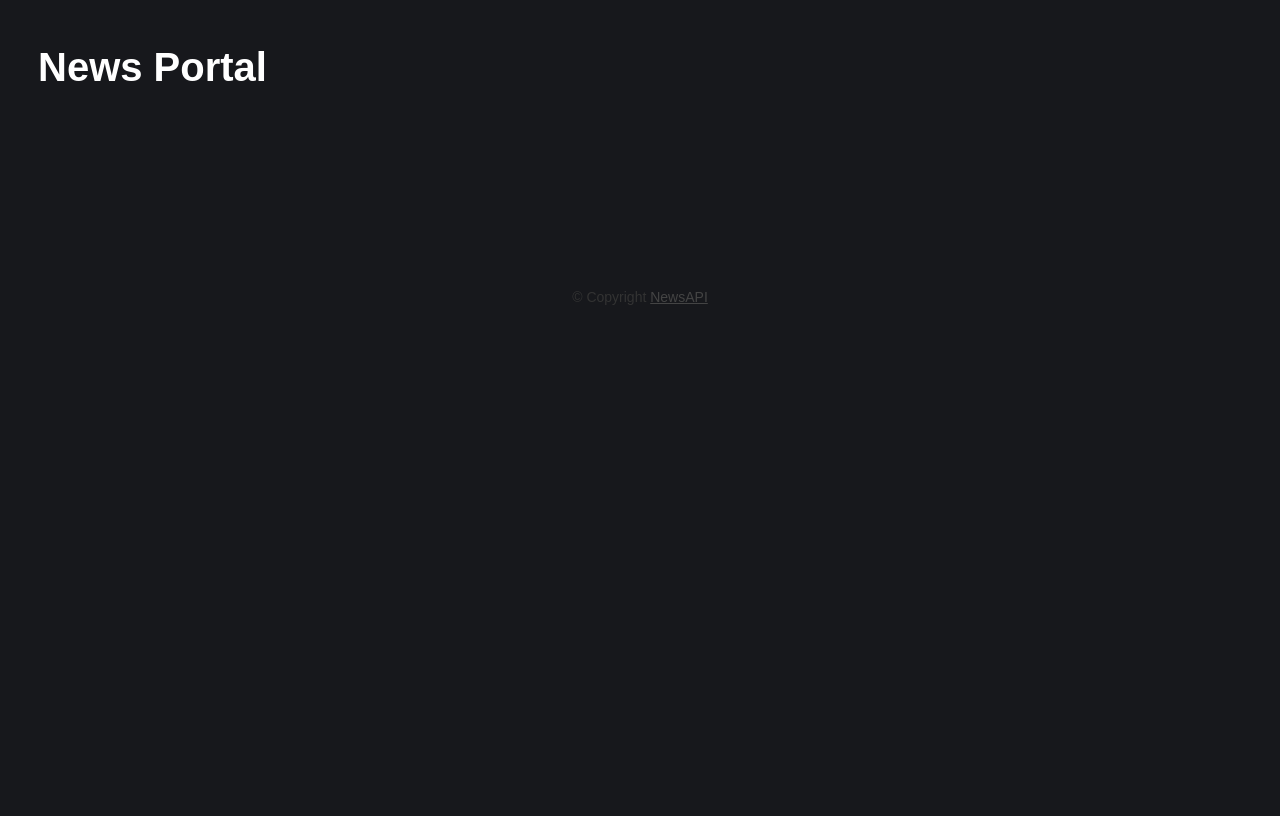
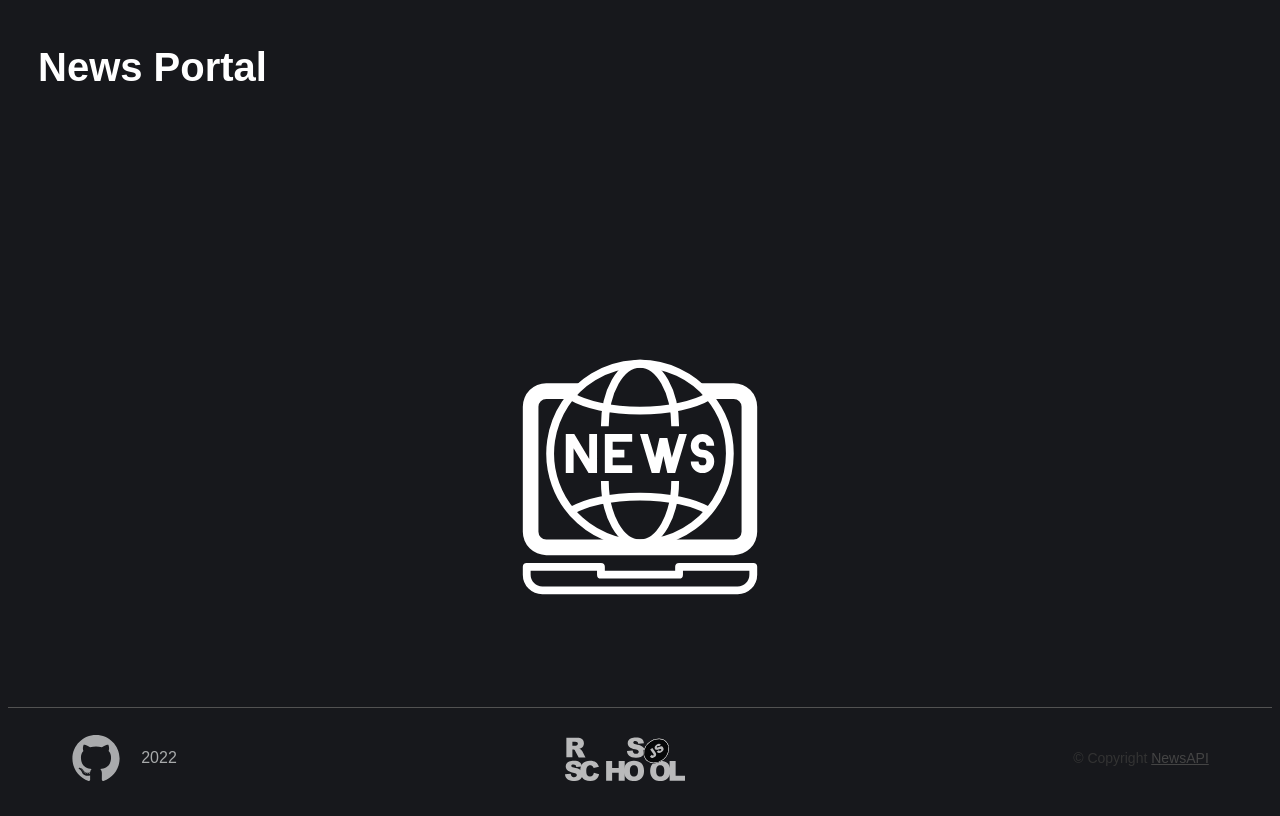
Before and after one commit to Boffin-ux/rss-stage_1-2_tasks, a website built with webpack: page news-JS/src/index.html in a window 1280 px wide. Built offline with nearby package versions, Linux system fonts and the light colour scheme; no server answers.

Commit message:
feat: add Adaptive layout by stage 4

```diff
--- a/news-JS/src/components/view/news/news.css
+++ b/news-JS/src/components/view/news/news.css
@@ -1,3 +1,15 @@
+.news {
+    width: 100%;
+    height: 100%;
+    padding-top: 2rem;
+}
+.news__img {
+    display: flex;
+    justify-content: center;
+    height: 250px;
+    margin: 5% auto;
+    background: url(../../../img/main-bg.svg) no-repeat center center;
+}
 .news__item {
     display: flex;
     flex-direction: column;
@@ -121,6 +133,7 @@
     left: 0%;
 }
 
+
 @media (min-width: 640px) {
     .news__item {
         flex-direction: row;
--- a/news-JS/src/components/view/sources/sources.css
+++ b/news-JS/src/components/view/sources/sources.css
@@ -1,11 +1,22 @@
 .sources {
     display: flex;
-    flex-wrap: nowrap;
+    flex-wrap: wrap;
+    justify-content: center;
     width: 100%;
-    height: 120px;
+    height: 130px;
     overflow: auto;
     align-items: center;
     font: 300 1em 'Fira Sans', sans-serif;
+}
+.sources::-webkit-scrollbar {
+    width: 14px;
+    background-color: #70d6ff;
+    border-radius: 5px;
+}
+.sources::-webkit-scrollbar-thumb {
+    background-color: #ffffff;
+    border-radius: 5px;
+    -webkit-box-shadow: inset 0 0 6px rgb(0 0 0 / 50%);
 }
 
 .source__item {
--- a/news-JS/src/global.css
+++ b/news-JS/src/global.css
@@ -2,22 +2,27 @@ body {
     color: #fff;
     background: #17181c;
     font-family: sans-serif;
+    min-height: 100vh;
+    display: flex;
+    flex-direction: column;
 }
-
 header {
     padding: 10px 30px;
 }
-
 header h1 {
     font-size: 40px;
     font-weight: 800;
 }
-
+main {
+    padding-bottom: 20px;
+}
 footer {
     height: 100px;
     display: flex;
     align-items: center;
     justify-content: center;
+    margin-top: auto;
+    border-top: 1px solid #525252;
 }
 footer .copyright {
     font-size: 14px;
@@ -33,3 +38,50 @@ footer .copyright a:hover {
 footer .copyright:before {
     content: '©';
 }
+.footer__wrap {
+    display: flex;
+    justify-content: space-between;
+    width: 90%;
+    height: 100%;
+    align-items: center;
+}
+.author {
+    display: flex;
+    align-items: center;
+    justify-content: center;
+    color: #a8aaab;
+}
+.link {
+    height: 50px;
+    -webkit-filter: invert(100%);
+    filter: invert(100%);
+    display: inline-block;
+    background-size: contain;
+    opacity: 0.7;
+}
+.link:hover {
+    opacity: 1;
+}
+.rs-link {
+    width: 120px;
+    background: url(img/RSSchool.svg) no-repeat center center;
+}
+.github-link {
+    width: 50px;
+    background: url(img/github.svg) no-repeat center center;
+    margin-right: 20px;
+}
+@media (max-width: 639px) {
+    footer {
+        height: 200px;
+    }
+    .footer__wrap {
+        width: 100%;
+        flex-direction: column;
+        gap: 10px;
+        padding-top: 40px;
+    }
+    .rs-link {
+        width: 100%;
+    }
+}
--- a/news-JS/src/index.html
+++ b/news-JS/src/index.html
@@ -14,12 +14,20 @@
     </header>
     <main>
         <div class="sources buttons"></div>
-        <div class="news"></div>
+        <div class="news">
+            <div class="news__img"></div>
+        </div>
     </main>
     <footer>
-        <p class="copyright">
-            Copyright <a href="https://newsapi.org">NewsAPI</a>
-        </p>
+        <div class="footer__wrap">
+            <div class="author">
+                <a target="_blank" href="https://github.com/Boffin-ux" class="link github-link"></a> 2022
+            </div>
+            <a target="_blank" href="https://rs.school/js/" class="link rs-link"></a>
+            <p class="copyright">
+                Copyright <a href="https://newsapi.org">NewsAPI</a>
+            </p>
+        </div>
     </footer>
 
     <template id="sourceItemTemp">
```
Also changed, not shown: news-JS/src/img/RSSchool.svg (added), news-JS/src/img/github.svg (added), news-JS/src/img/main-bg.svg (added).
